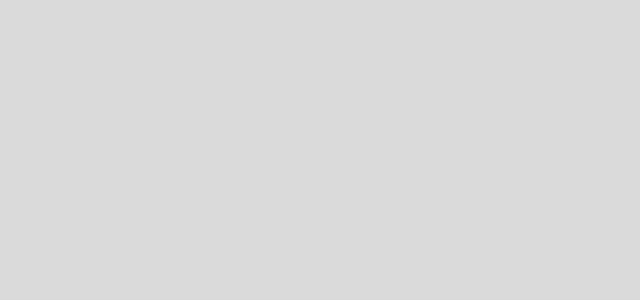
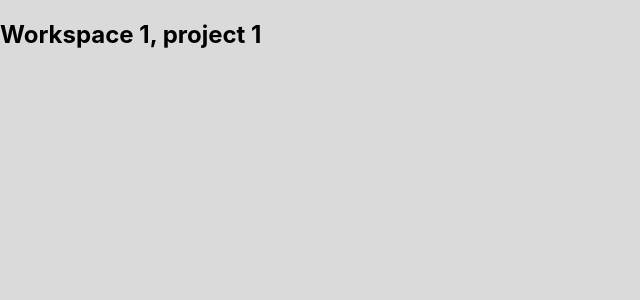
Before and after one commit to Maximauve/tres-lot, a React (Create React App) app: page /w/1/1 in a window 1280 px wide. Before the commit this address had no page. Shown: the top 300 px of the page, without its empty margins (0-640 px from the left). Built offline with nearby package versions, Linux system fonts and the light colour scheme.

Commit message:
route workspaces

```diff
--- a/src/index.tsx
+++ b/src/index.tsx
@@ -6,6 +6,7 @@ import Home from './pages/Home';
 import Signup from './pages/Signup';
 import Login from './pages/Login';
 import "./styles/index.scss"
+import { WorkspaceRoutes } from './routes/WorskpaceRoutes';
 
 
 const root = ReactDOM.createRoot(
@@ -17,10 +18,11 @@ root.render(
 			<div>
 				<section>
 					<Routes>
-						<Route path="/" element={<Home/>}/>
-						<Route path="/home" element={<Home/>}/>
-						<Route path="/signup" element={<Signup/>}/>
-						<Route path="/login" element={<Login/>}/>
+						<Route path="/" element={<Home />} />
+						<Route path="/home" element={<Home />} />
+						<Route path="/signup" element={<Signup />} />
+						<Route path="/login" element={<Login />} />
+						{WorkspaceRoutes.map((route) => route)}
 					</Routes>
 				</section>
 			</div>
--- /dev/null
+++ b/src/routes/WorskpaceRoutes.tsx
@@ -0,0 +1,21 @@
+import { Route, useParams } from "react-router-dom";
+
+const WorkspaceHome = () => {
+	const slug: string = useParams().slug as string;
+	return (
+		<h1>Workspace {slug}</h1>
+	)
+}
+
+const WorkspaceProject = () => {
+	const id: string = useParams().id as string;
+	const slug: string = useParams().slug as string;
+	return (
+		<h1>Workspace {id}, project {slug}</h1>
+	)
+}
+
+export const WorkspaceRoutes = [
+	<Route path="/w/:slug" element={<WorkspaceHome />} />,
+	<Route path="/w/:id/:slug" element={<WorkspaceProject />} />
+]
```
